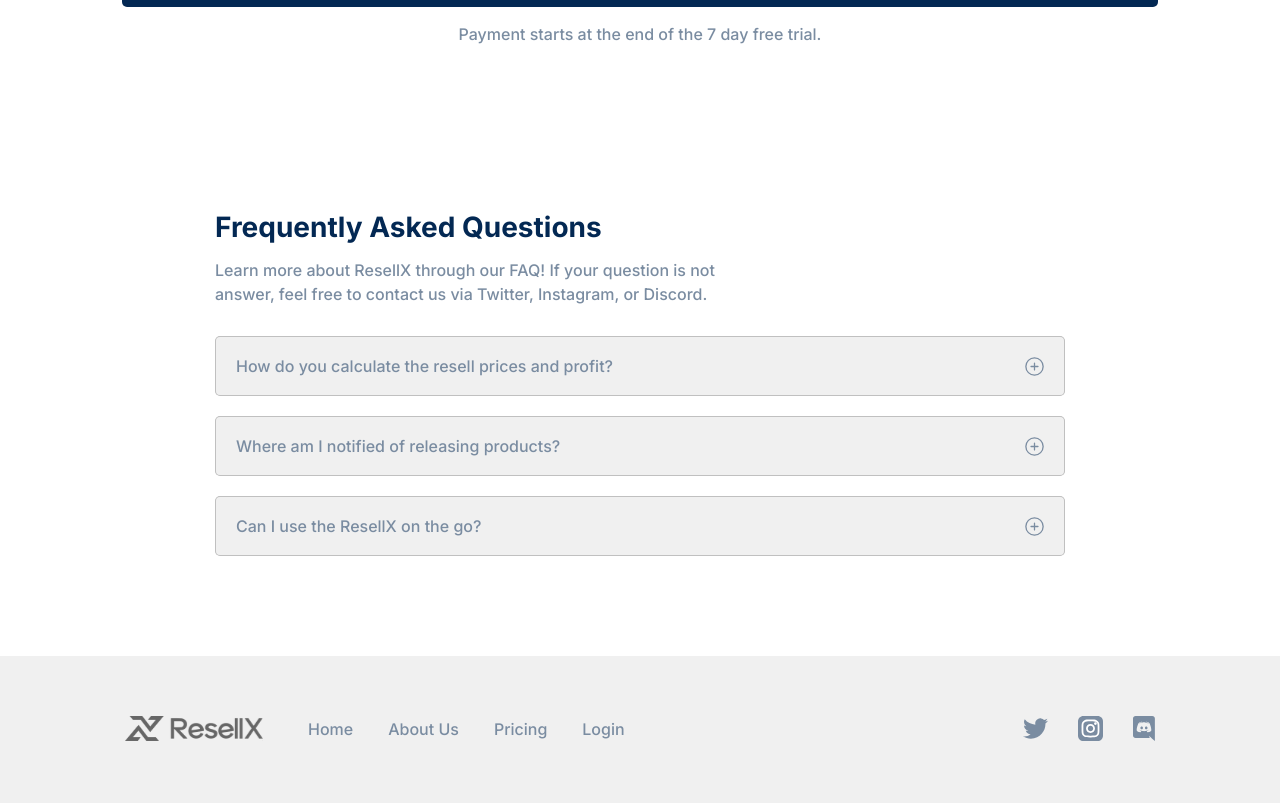
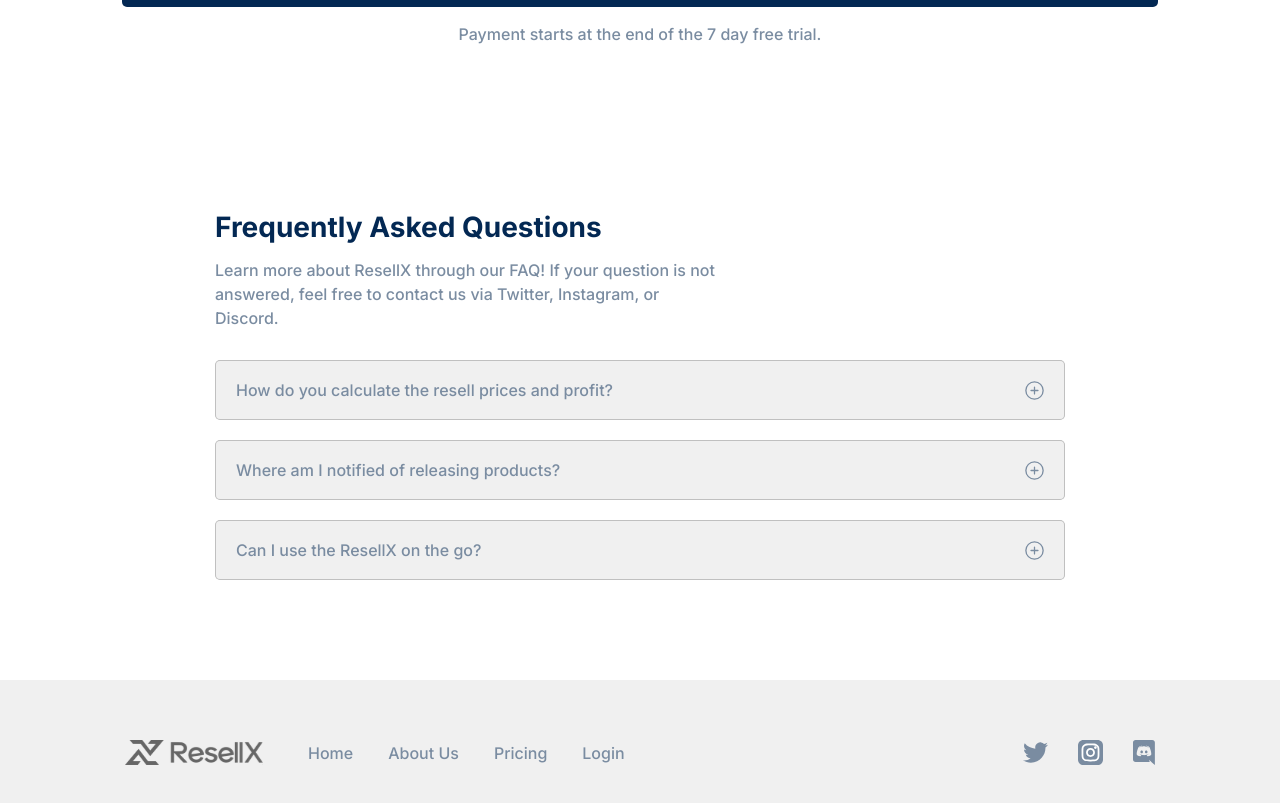
Before and after one commit to mattkosze/resellx, a React (Vite) app: page / in a window 1280 px wide. Shown: the part 4059-4862 px from the top of the page. Built offline with nearby package versions, Linux system fonts and the light colour scheme.

Commit message:
Update faq.tsx

```diff
--- a/src/components/faq.tsx
+++ b/src/components/faq.tsx
@@ -70,7 +70,7 @@ const FAQ = () => {
 
         <span className="font-medium w-full max-w-[500px] text-[14px] md:text-[16px] text-[#7A8CA1]">
           Learn more about ResellX through our FAQ! If your question is not
-          answer, feel free to contact us via Twitter, Instagram, or Discord.
+          answered, feel free to contact us via Twitter, Instagram, or Discord.
         </span>
       </div>
 
```
